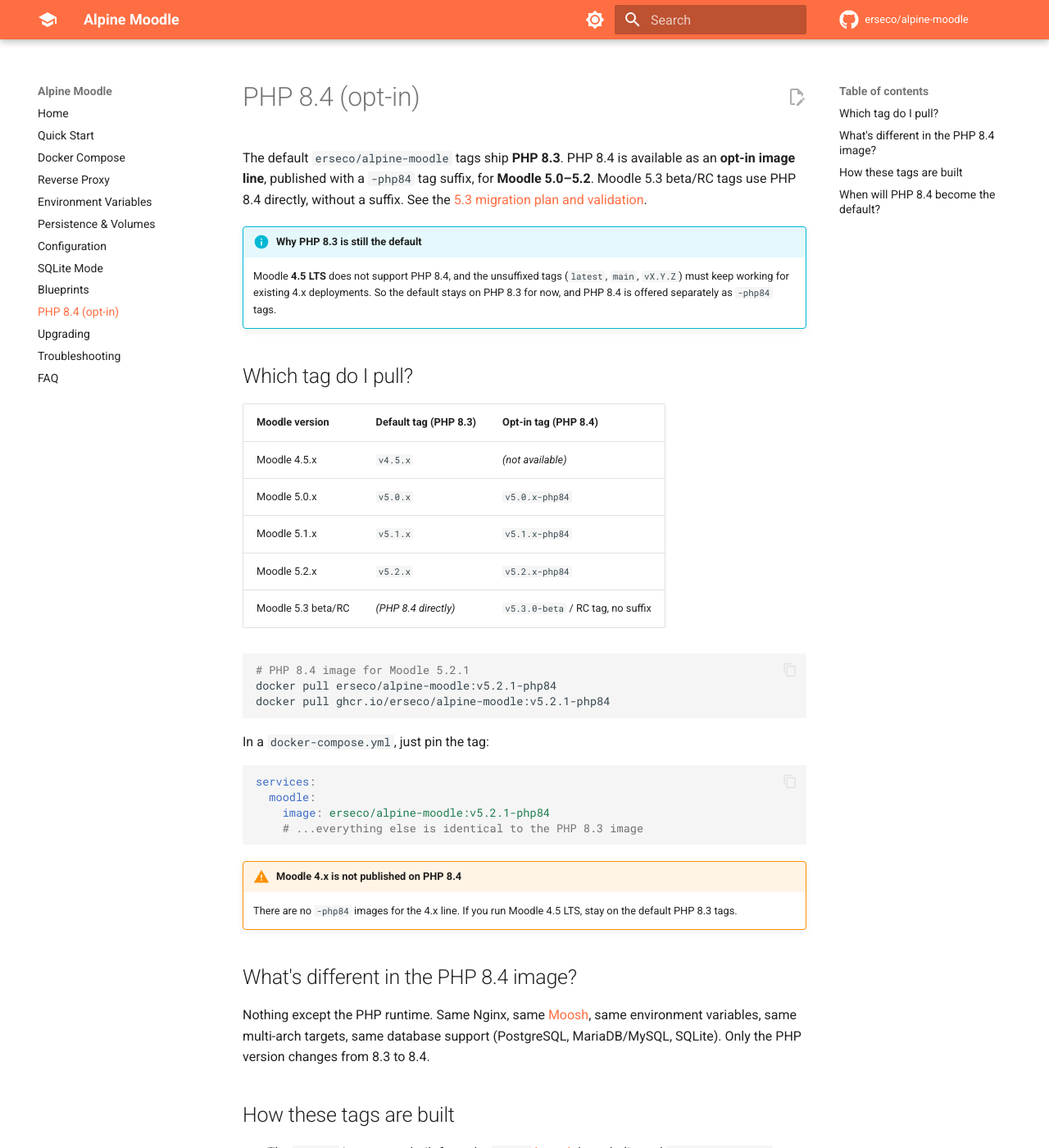
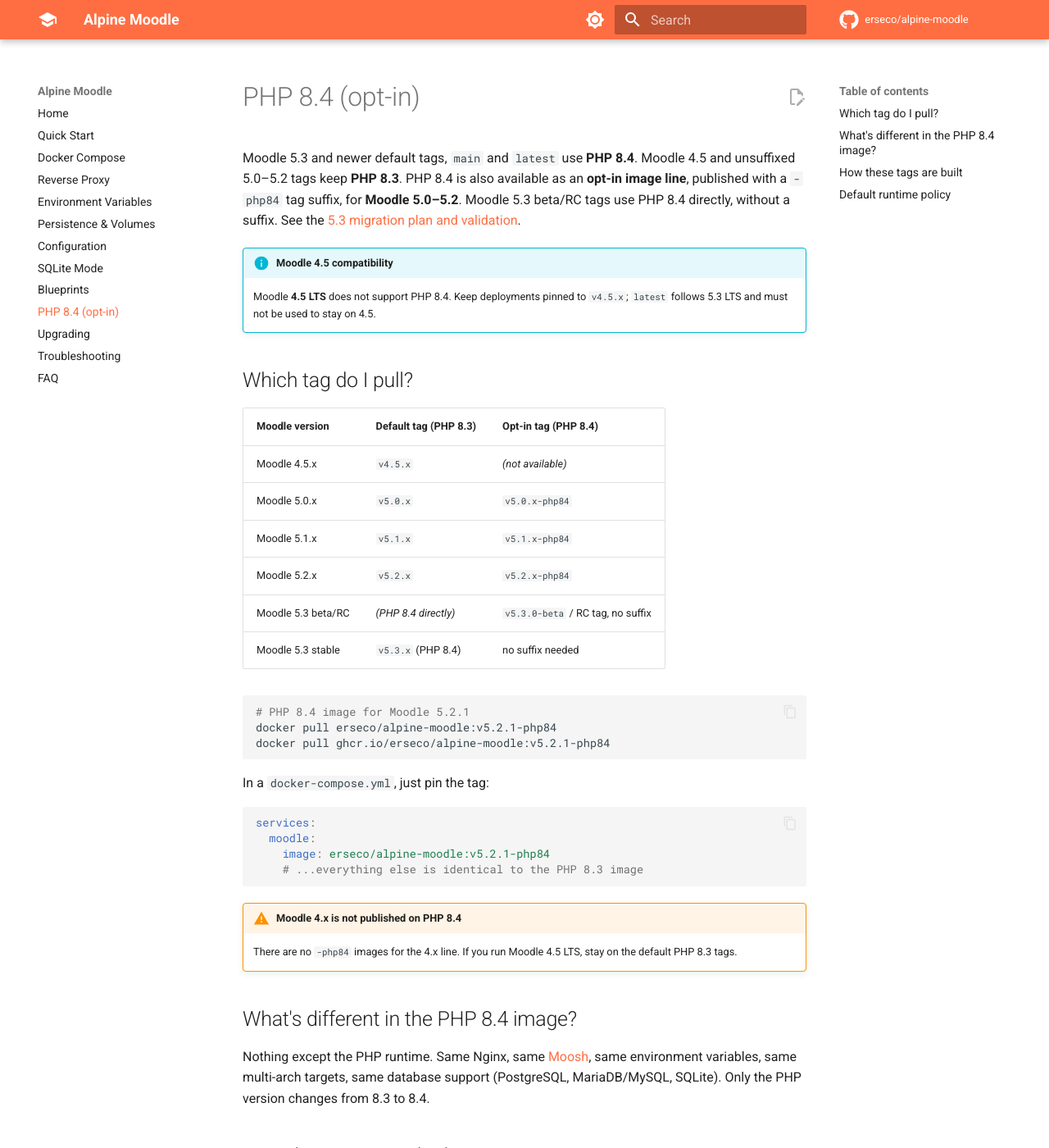
Before and after one commit to erseco/alpine-moodle, an MkDocs documentation site: the page built from docs/php84.md, in a window 1280 px wide and 1400 px high. Shown: the whole window at 82% size. Built offline with MkDocs 1.6.1 and Material for MkDocs 9.7.7, drawn with Linux system fonts in a browser that asks for light colours; comment, search, counter and statistics services are not loaded; some of the changed text lies outside the part shown.

Commit message:
Stage Moodle 5.3 LTS default runtime and latest promotion

````diff
--- a/docs/php84.md
+++ b/docs/php84.md
@@ -1,14 +1,14 @@
 # PHP 8.4 (opt-in)
 
-The default `erseco/alpine-moodle` tags ship **PHP 8.3**. PHP 8.4 is available as an
+Moodle 5.3 and newer default tags, `main` and `latest` use **PHP 8.4**.
+Moodle 4.5 and unsuffixed 5.0–5.2 tags keep **PHP 8.3**. PHP 8.4 is also available as an
 **opt-in image line**, published with a `-php84` tag suffix, for **Moodle 5.0–5.2**.
 Moodle 5.3 beta/RC tags use PHP 8.4 directly, without a suffix. See the
 [5.3 migration plan and validation](moodle-53-migration.md).
 
-!!! info "Why PHP 8.3 is still the default"
-    Moodle **4.5 LTS** does not support PHP 8.4, and the unsuffixed tags (`latest`,
-    `main`, `vX.Y.Z`) must keep working for existing 4.x deployments. So the default
-    stays on PHP 8.3 for now, and PHP 8.4 is offered separately as `-php84` tags.
+!!! info "Moodle 4.5 compatibility"
+    Moodle **4.5 LTS** does not support PHP 8.4. Keep deployments pinned to
+    `v4.5.x`; `latest` follows 5.3 LTS and must not be used to stay on 4.5.
 
 ## Which tag do I pull?
 
@@ -19,6 +19,7 @@ Moodle 5.3 beta/RC tags use PHP 8.4 directly, without a suffix. See the
 | Moodle 5.1.x   | `v5.1.x`              | `v5.1.x-php84`       |
 | Moodle 5.2.x   | `v5.2.x`              | `v5.2.x-php84`       |
 | Moodle 5.3 beta/RC | *(PHP 8.4 directly)* | `v5.3.0-beta` / RC tag, no suffix |
+| Moodle 5.3 stable | `v5.3.x` (PHP 8.4) | no suffix needed |
 
 ```bash
 # PHP 8.4 image for Moodle 5.2.1
@@ -53,9 +54,8 @@ same environment variables, same multi-arch targets, same database support
 - New Moodle 5.0–5.2 releases automatically get a matching `-php84` tag; the default
   PHP 8.3 tags are unaffected.
 
-## When will PHP 8.4 become the default?
+## Default runtime policy
 
-The default official tags — including `latest` — will move to PHP 8.4 once
-**Moodle 5.3 LTS** (planned for **5 October 2026**) is released and becomes the new
-LTS baseline. Moodle 4.5 remains on PHP 8.3. Beta/RC testing already uses PHP 8.4;
-stable/default promotion is a separate PR.
+The 5.3 LTS promotion makes PHP 8.4 the default for new releases and development.
+Existing 4.5 and 5.0–5.2 tag runtimes remain unchanged. For a local 4.5 build, pass
+both `--build-arg PHP_VERSION=83 --build-arg PHP_WEBSERVER_VERSION=3.20`.
````
Also changed, not shown: README.md (+3 -3 lines), docs/moodle-53-promotion.md (added, +26 -0 lines), docs/release-policy.md (+1 -2 lines), 6 other files.
